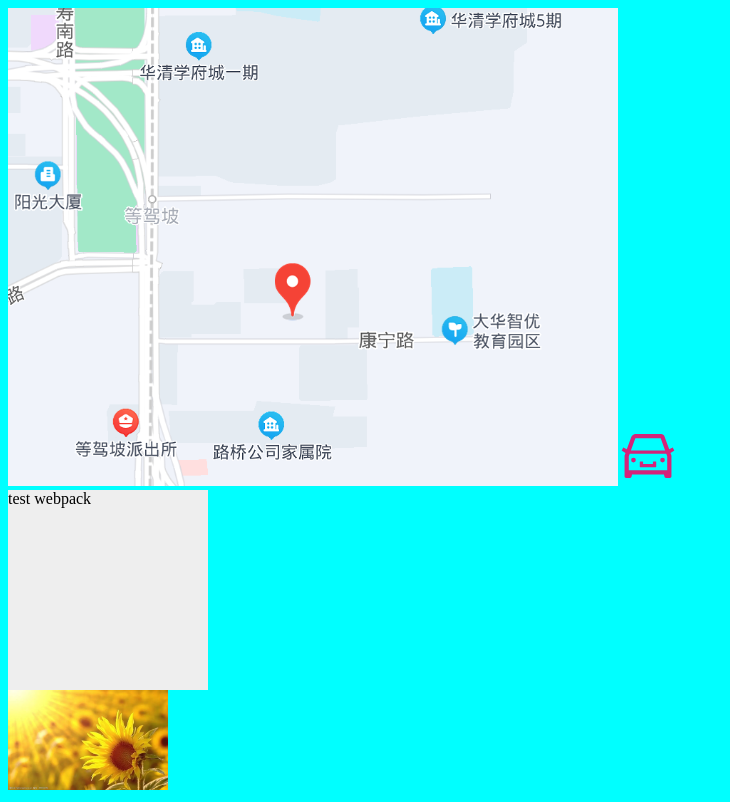
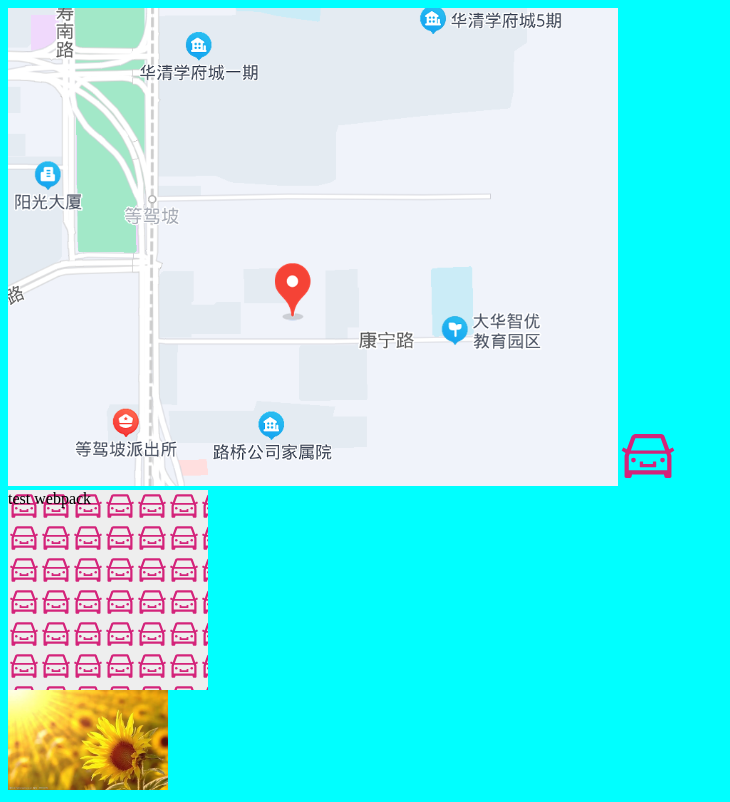
Before and after one commit to luzhaopan/webpack-demo, a website built with webpack: page index.html in a window 1280 px wide. Shown: the whole page, without its empty margins (0-730 px from the left). Built offline with nearby package versions, Linux system fonts and the light colour scheme.

Commit message:
doc: 加载images图像

```diff
--- a/src/index.js
+++ b/src/index.js
@@ -28,6 +28,7 @@ document.body.appendChild(img2)
 // 导入文本文件
 const block = document.createElement('div')
 block.style.cssText = 'width: 200px; height: 200px; background: #eee;'
+block.classList.add('block-bg')
 block.textContent = testTxt
 document.body.appendChild(block)
 
--- a/src/style.css
+++ b/src/style.css
@@ -1,3 +1,7 @@
 .bg {
     background-color: aqua;
 }
+
+.block-bg {
+    background-image: url(./assets/car.svg) !important;
+}
```
